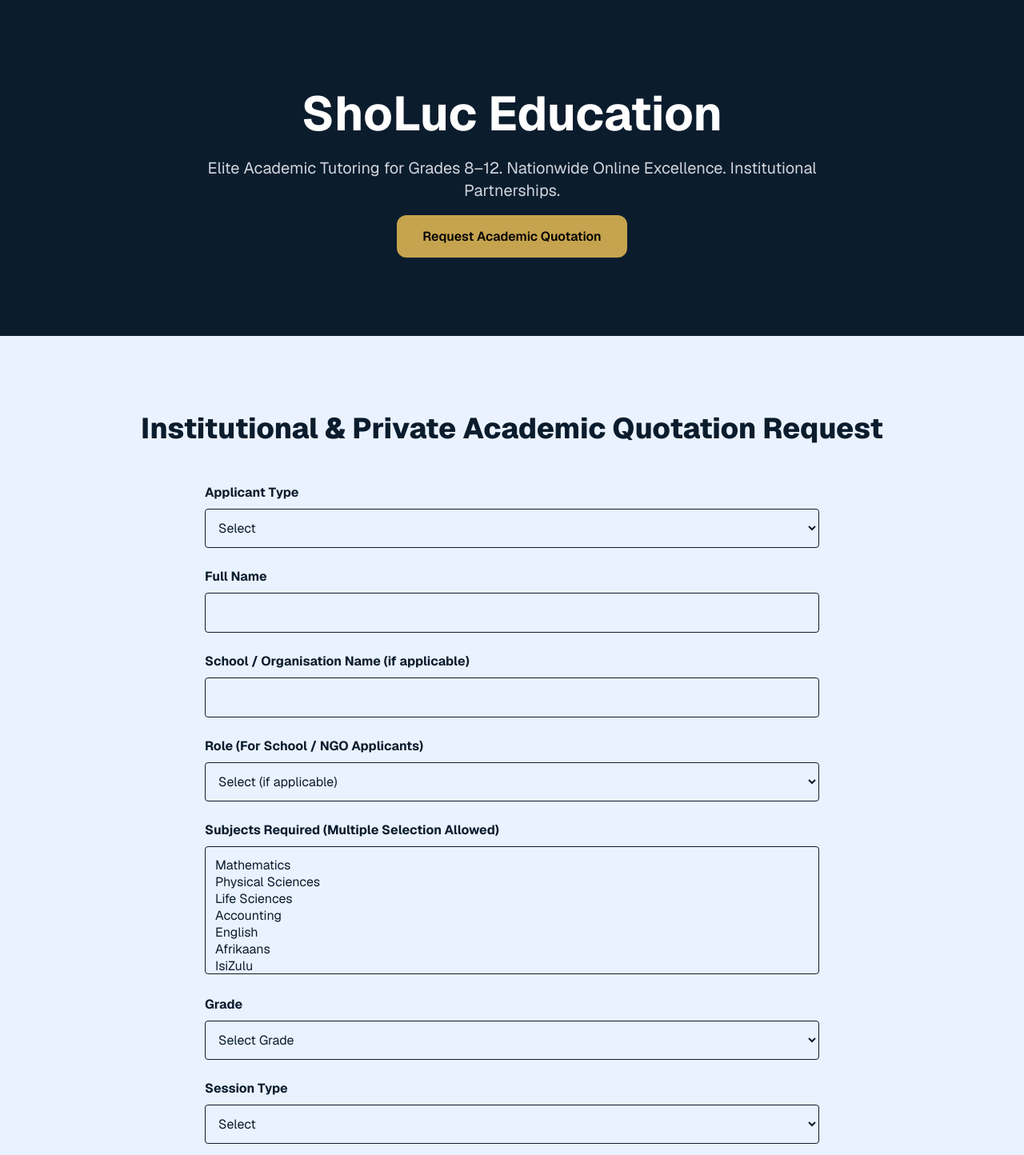
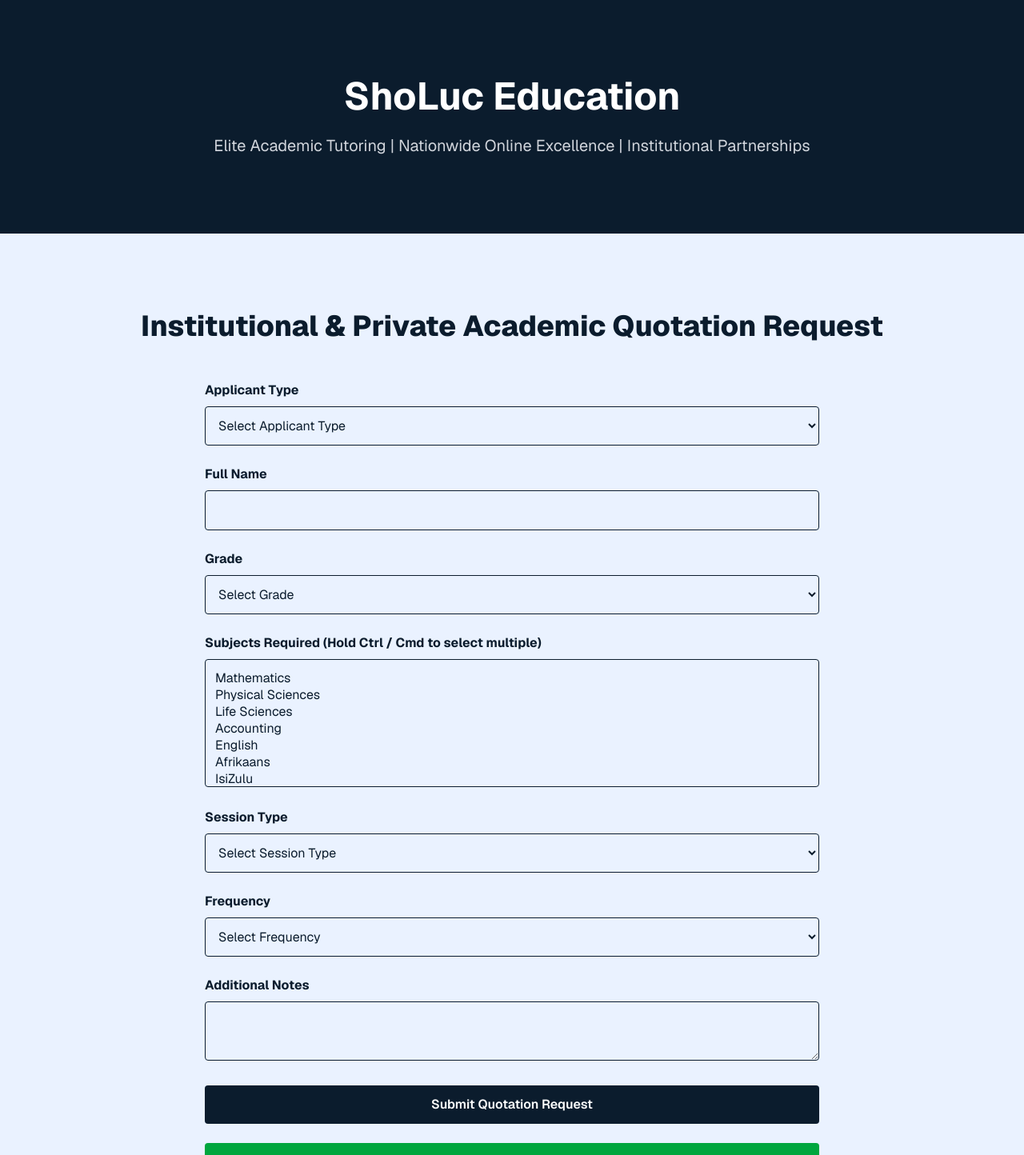
Before and after one commit to sholucholdings-hash/sholuc-education, a Next.js app: page / in a window 1280 px wide. Shown: the top 1444 px of the page at 80% size. Built offline with nearby package versions, Linux system fonts and the light colour scheme.

Commit message:
Institutional quotation system with conditional logic

```diff
--- a/app/page.tsx
+++ b/app/page.tsx
@@ -5,6 +5,7 @@
 export default function Home() {
   const [loading, setLoading] = useState(false);
   const [success, setSuccess] = useState(false);
+  const [applicantType, setApplicantType] = useState("");
 
   const subjects = [
     "Mathematics",
@@ -25,7 +26,21 @@
     setLoading(true);
 
     const form = e.currentTarget;
-    const data = Object.fromEntries(new FormData(form));
+    const formData = new FormData(form);
+
+    const selectedSubjects = formData.getAll("subjects");
+
+    const data = {
+      applicant: formData.get("applicant"),
+      name: formData.get("name"),
+      organisation: formData.get("organisation"),
+      role: formData.get("role"),
+      grade: formData.get("grade"),
+      session: formData.get("session"),
+      frequency: formData.get("frequency"),
+      subjects: selectedSubjects.join(", "),
+      notes: formData.get("notes"),
+    };
 
     await fetch("/api/quotation", {
       method: "POST",
@@ -38,17 +53,22 @@
     setLoading(false);
   };
 
-  const generateWhatsAppMessage = (form: HTMLFormElement) => {
-    const formData = Object.fromEntries(new FormData(form));
+  const handleWhatsApp = (form: HTMLFormElement) => {
+    const formData = new FormData(form);
+    const selectedSubjects = formData.getAll("subjects").join(", ");
+
     const message = `
 ShoLuc Education Enquiry
 
-Applicant Type: ${formData.applicant}
-Name: ${formData.name}
-Organisation: ${formData.organisation || "N/A"}
-Subjects: ${formData.subjects}
-Session Type: ${formData.session}
-Notes: ${formData.notes || "None"}
+Applicant Type: ${formData.get("applicant")}
+Name: ${formData.get("name")}
+Organisation: ${formData.get("organisation") || "N/A"}
+Role: ${formData.get("role") || "N/A"}
+Grade: ${formData.get("grade")}
+Subjects: ${selectedSubjects}
+Session Type: ${formData.get("session")}
+Frequency: ${formData.get("frequency")}
+Notes: ${formData.get("notes") || "None"}
 `;
 
     const encoded = encodeURIComponent(message);
@@ -58,24 +78,15 @@
   return (
     <div className="min-h-screen bg-[#0B1C2D] text-white font-sans">
 
-      {/* HERO */}
-      <section className="text-center py-28 px-6">
-        <h1 className="text-5xl md:text-6xl font-bold mb-6">
+      <section className="text-center py-24 px-6">
+        <h1 className="text-5xl font-bold mb-6">
           ShoLuc Education
         </h1>
-        <p className="text-xl text-gray-300 max-w-3xl mx-auto mb-8">
-          Elite Academic Tutoring for Grades 8–12.
-          Nationwide Online Excellence. Institutional Partnerships.
+        <p className="text-xl text-gray-300 max-w-3xl mx-auto">
+          Elite Academic Tutoring | Nationwide Online Excellence | Institutional Partnerships
         </p>
-        <a
-          href="#quotation"
-          className="bg-[#C6A34E] text-black px-8 py-4 rounded-xl font-semibold hover:bg-[#b8923f] transition"
-        >
-          Request Academic Quotation
-        </a>
       </section>
 
-      {/* QUOTATION SECTION */}
       <section id="quotation" className="bg-[#EAF2FF] py-24 px-6 text-[#0B1C2D]">
         <h2 className="text-4xl font-extrabold text-center mb-12">
           Institutional & Private Academic Quotation Request
@@ -89,12 +100,17 @@
           {/* Applicant Type */}
           <div>
             <label className="font-bold block mb-2">Applicant Type</label>
-            <select name="applicant" required className="w-full p-3 rounded border">
-              <option value="">Select</option>
-              <option>Parent</option>
-              <option>School</option>
-              <option>NPO</option>
-              <option>NGO</option>
+            <select
+              name="applicant"
+              required
+              className="w-full p-3 rounded border"
+              onChange={(e) => setApplicantType(e.target.value)}
+            >
+              <option value="">Select Applicant Type</option>
+              <option value="Parent">Parent</option>
+              <option value="School">School</option>
+              <option value="NPO">NPO</option>
+              <option value="NGO">NGO</option>
             </select>
           </div>
 
@@ -104,46 +120,28 @@
             <input name="name" required className="w-full p-3 rounded border" />
           </div>
 
-          {/* Organisation */}
+          {/* Organisation - Conditional */}
+          {(applicantType === "School" || applicantType === "NPO" || applicantType === "NGO") && (
+            <>
               <div>
-            <label className="font-bold block mb-2">
-              School / Organisation Name (if applicable)
-            </label>
-            <input name="organisation" className="w-full p-3 rounded border" />
+                <label className="font-bold block mb-2">Organisation Name</label>
+                <input name="organisation" required className="w-full p-3 rounded border" />
               </div>
 
-          {/* Role */}
               <div>
-            <label className="font-bold block mb-2">
-              Role (For School / NGO Applicants)
-            </label>
-            <select name="role" className="w-full p-3 rounded border">
-              <option value="">Select (if applicable)</option>
+                <label className="font-bold block mb-2">Role</label>
+                <select name="role" required className="w-full p-3 rounded border">
+                  <option value="">Select Role</option>
                   <option>Principal</option>
                   <option>HOD</option>
                   <option>Teacher</option>
                   <option>Programme Coordinator</option>
                 </select>
               </div>
+            </>
+          )}
 
-          {/* Subjects Multi-Select */}
-          <div>
-            <label className="font-bold block mb-2">
-              Subjects Required (Multiple Selection Allowed)
-            </label>
-            <select
-              name="subjects"
-              multiple
-              required
-              className="w-full p-3 rounded border h-40"
-            >
-              {subjects.map((subject) => (
-                <option key={subject}>{subject}</option>
-              ))}
-            </select>
-          </div>
-
-          {/* Grade Selector */}
+          {/* Grade */}
           <div>
             <label className="font-bold block mb-2">Grade</label>
             <select name="grade" required className="w-full p-3 rounded border">
@@ -157,11 +155,30 @@
             </select>
           </div>
 
+          {/* Subjects Multi Select */}
+          <div>
+            <label className="font-bold block mb-2">
+              Subjects Required (Hold Ctrl / Cmd to select multiple)
+            </label>
+            <select
+              name="subjects"
+              multiple
+              required
+              className="w-full p-3 rounded border h-40"
+            >
+              {subjects.map((subject) => (
+                <option key={subject} value={subject}>
+                  {subject}
+                </option>
+              ))}
+            </select>
+          </div>
+
           {/* Session Type */}
           <div>
             <label className="font-bold block mb-2">Session Type</label>
             <select name="session" required className="w-full p-3 rounded border">
-              <option value="">Select</option>
+              <option value="">Select Session Type</option>
               <option>One-on-One Online</option>
               <option>Small Group Online (2–5)</option>
               <option>In-Person One-on-One</option>
@@ -174,7 +191,7 @@
           <div>
             <label className="font-bold block mb-2">Frequency</label>
             <select name="frequency" required className="w-full p-3 rounded border">
-              <option value="">Select</option>
+              <option value="">Select Frequency</option>
               <option>Once per week</option>
               <option>Twice per week</option>
               <option>3+ Sessions per week</option>
@@ -188,7 +205,6 @@
             <textarea name="notes" className="w-full p-3 rounded border" />
           </div>
 
-          {/* Buttons */}
           <button
             type="submit"
             disabled={loading}
@@ -199,7 +215,7 @@
 
           <button
             type="button"
-            onClick={(e) => generateWhatsAppMessage(e.currentTarget.form!)}
+            onClick={(e) => handleWhatsApp(e.currentTarget.form!)}
             className="w-full bg-green-600 text-white py-3 rounded font-semibold hover:bg-green-700 transition"
           >
             Enquire via WhatsApp
@@ -216,7 +232,6 @@
       <footer className="bg-black py-10 text-center text-sm">
         © {new Date().getFullYear()} ShoLuc Education | Nationwide Academic Excellence
       </footer>
-
     </div>
   );
 }
```
Lines whose indentation alone changed are shown as unchanged.
